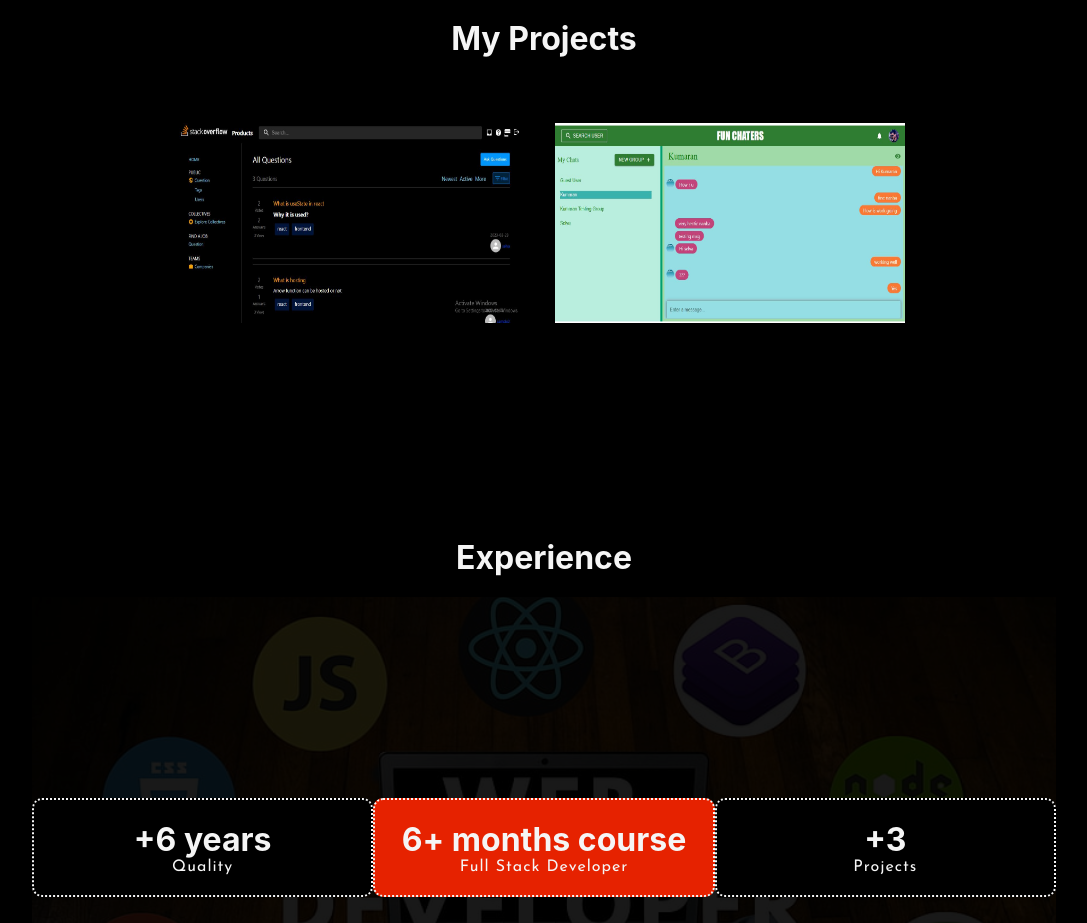
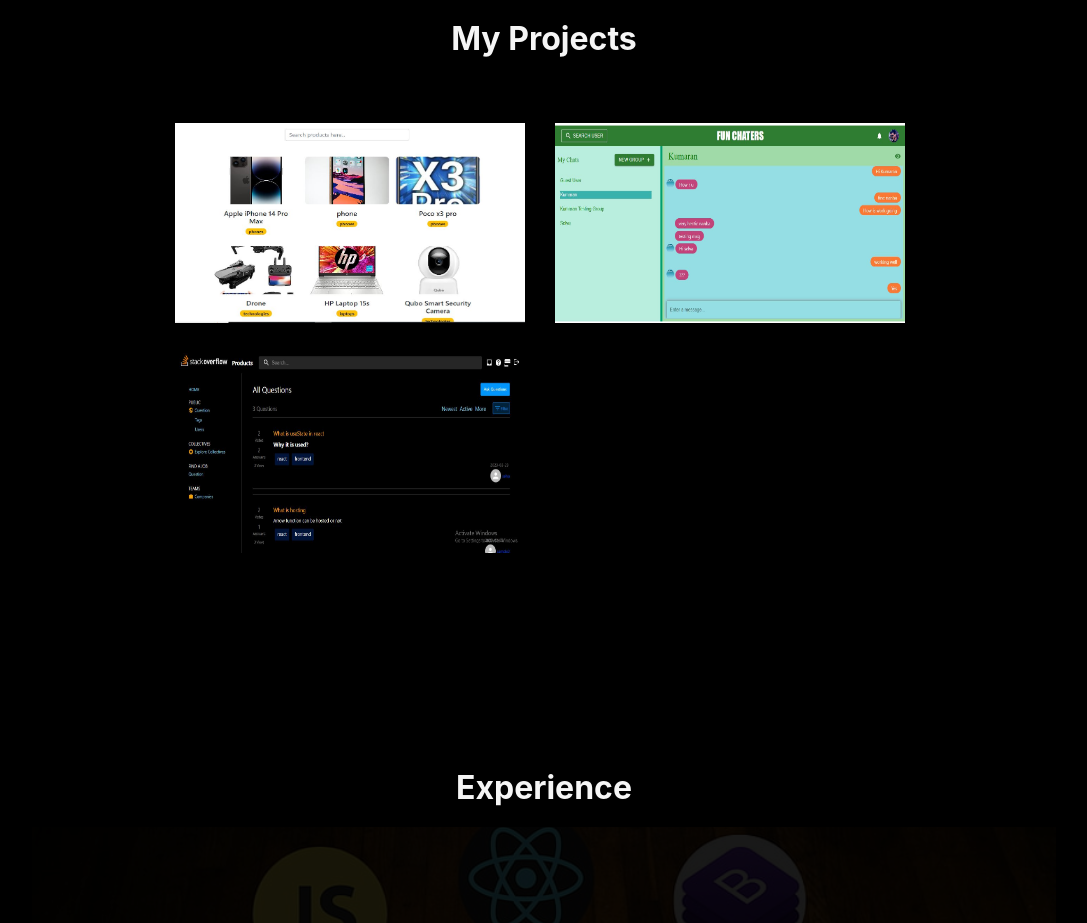
Before and after one commit to Selva81294/my-portfolio, a React (Create React App) app: page / in a window 1280 px wide. Shown: the part 1760-2683 px from the top of the page, without its empty margins (96-1183 px from the left). Built offline with nearby package versions, Linux system fonts and the light colour scheme.

Commit message:
new project done

```diff
--- a/src/Components/ProjectContainer/ProjectContainer.js
+++ b/src/Components/ProjectContainer/ProjectContainer.js
@@ -1,40 +1,52 @@
-import React from 'react'
-import "../ProjectContainer/ProjectContainer.css"
-import { Element } from 'react-scroll';
-import Project from '../Project/Project';
-import stackOverflow from '../../Images/StackOverflow.jpg'
-import chatApp from "../../Images/ChatApp.JPG"
+import React from "react";
+import "../ProjectContainer/ProjectContainer.css";
+import { Element } from "react-scroll";
+import Project from "../Project/Project";
+import stackOverflow from "../../Images/StackOverflow.jpg";
+import chatApp from "../../Images/ChatApp.JPG";
+import eazyPay from "../../Images/EazyPay.JPG";
 
 const ProjectContainer = () => {
-
-const client_projects = [
+  const client_projects = [
     {
-        img: stackOverflow,
-        title: "Stack-Overflow-Clone-App",
-        description : "Stack Overflow is a question and answer website for programmers. It is the flagship site of the Stack Exchange Network. It was created in 2008 by Jeff Atwood and Joel Spolsky. It features questions and answers on certain computer programming topics.",
-        link: "https://master--euphonious-liger-57c306.netlify.app/"
+      img: eazyPay,
+      title: "EazyShop-Ecommerce-Website",
+      description:
+        "An ecommerce app allows users to shop online, browse product catalogs, create wish lists, add items to a cart, and complete purchases. It also provides payment processing, shipping, and order management capabilities.",
+      link: "https://starlit-boba-48ae2d.netlify.app/",
     },
     {
-        img: chatApp,
-        title: "Fun-Chaters-Chat-App",
-        description : "This App provides realtime 1-on-1 chat and group chat using socket.io. Notification and typing indication functionality also applied in this app.",
-        link: "https://keen-sorbet-c69c44.netlify.app/"
+      img: chatApp,
+      title: "Fun-Chaters-Chat-App",
+      description:
+        "This App provides realtime 1-on-1 chat and group chat using socket.io. Notification and typing indication functionality also applied in this app.",
+      link: "https://keen-sorbet-c69c44.netlify.app/",
     },
-]
+    {
+      img: stackOverflow,
+      title: "Stack-Overflow-Clone-App",
+      description:
+        "Stack Overflow is a question and answer website for programmers. It is the flagship site of the Stack Exchange Network. It was created in 2008 by Jeff Atwood and Joel Spolsky. It features questions and answers on certain computer programming topics.",
+      link: "https://master--euphonious-liger-57c306.netlify.app/",
+    },
+  ];
 
   return (
-    <Element className='projectContainer' id='projects'>
-        <h1>My Projects</h1>
-        <div className='projectContainer_projects'>
-          {
-            client_projects.map((projects,idx)=>(
-                <Project key={idx} img={projects.img} title={projects.title}
-                description = {projects.description} link={projects.link}/>
-            ))
-          }
-        </div>
+    <Element className="projectContainer" id="projects">
+      <h1>My Projects</h1>
+      <div className="projectContainer_projects">
+        {client_projects.map((projects, idx) => (
+          <Project
+            key={idx}
+            img={projects.img}
+            title={projects.title}
+            description={projects.description}
+            link={projects.link}
+          />
+        ))}
+      </div>
     </Element>
-  )
-}
+  );
+};
 
-export default ProjectContainer
+export default ProjectContainer;
```
Also changed, not shown: src/Images/EazyPay.JPG (added), 1 other file (tests, documents, lock files or other folders).
